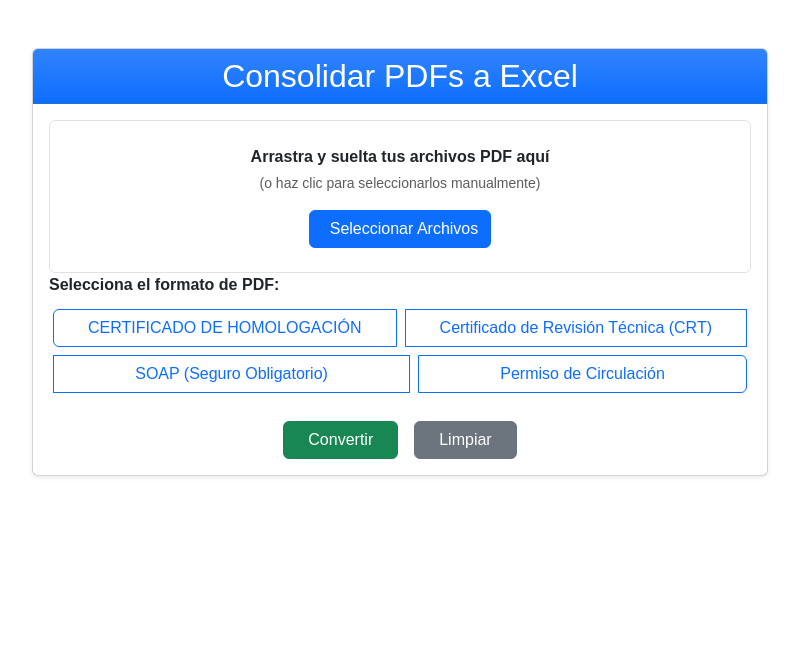
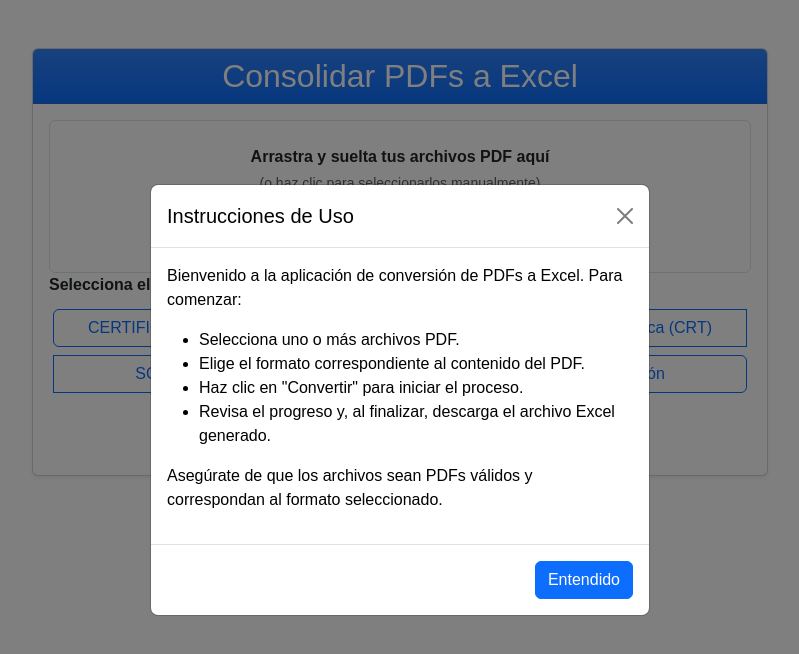
Before and after one commit to nikorasu96/consolidar_pdf_a_excel, a Next.js app: page / in a window 1280 px wide. Shown: the top 654 px of the page, without its empty margins (240-1039 px from the left). Built offline with nearby package versions, Linux system fonts and the light colour scheme.

Commit message:
Commit: Cartel de Instrucciones

```diff
--- a/src/app/page.tsx
+++ b/src/app/page.tsx
@@ -2,6 +2,7 @@
 
 import { useState } from "react";
 import FileUpload from "../components/FileUpload";
+import InstructionsModal from "@/components/InstructionsModal";
 import { validatePDFFiles } from "../utils/fileUtils";
 import { saveAs } from "file-saver";
 import readXlsxFile from "read-excel-file";
@@ -60,6 +61,9 @@ export default function Home() {
 
   // Para limpiar el FileUpload
   const [clearFileInput, setClearFileInput] = useState(false);
+
+  // Estado para mostrar el modal de instrucciones
+  const [showInstructions, setShowInstructions] = useState(true);
 
   /**
    * Reset de todos los estados de resultado.
@@ -250,6 +254,10 @@ export default function Home() {
 
   return (
     <div className="container my-5">
+      {showInstructions && (
+        <InstructionsModal onClose={() => setShowInstructions(false)} />
+      )}
+
       <div className="row justify-content-center">
         <div className="col-12 col-md-10 col-lg-8">
           <div className="card shadow-sm">
@@ -426,7 +434,6 @@ export default function Home() {
                 </div>
               )}
 
-
               {/* Vista previa del Excel */}
               {previewData && (
                 <div className="mt-4">
--- /dev/null
+++ b/src/components/InstructionsModal.tsx
@@ -0,0 +1,51 @@
+// src/components/InstructionsModal.tsx
+"use client";
+
+interface InstructionsModalProps {
+  onClose: () => void;
+}
+
+export default function InstructionsModal({ onClose }: InstructionsModalProps) {
+  return (
+    <div
+      className="modal d-block"
+      tabIndex={-1}
+      role="dialog"
+      style={{ backgroundColor: "rgba(0, 0, 0, 0.5)" }}
+    >
+      <div className="modal-dialog modal-dialog-centered" role="document">
+        <div className="modal-content" style={{ color: "#000" }}>
+          <div className="modal-header">
+            <h5 className="modal-title">Instrucciones de Uso</h5>
+            <button
+              type="button"
+              className="btn-close"
+              onClick={onClose}
+              aria-label="Close"
+            ></button>
+          </div>
+          <div className="modal-body">
+            <p>
+              Bienvenido a la aplicación de conversión de PDFs a Excel. Para comenzar:
+            </p>
+            <ul>
+              <li>Selecciona uno o más archivos PDF.</li>
+              <li>Elige el formato correspondiente al contenido del PDF.</li>
+              <li>Haz clic en "Convertir" para iniciar el proceso.</li>
+              <li>Revisa el progreso y, al finalizar, descarga el archivo Excel generado.</li>
+            </ul>
+            <p>
+              Asegúrate de que los archivos sean PDFs válidos y correspondan al formato
+              seleccionado.
+            </p>
+          </div>
+          <div className="modal-footer">
+            <button type="button" className="btn btn-primary" onClick={onClose}>
+              Entendido
+            </button>
+          </div>
+        </div>
+      </div>
+    </div>
+  );
+}
```
